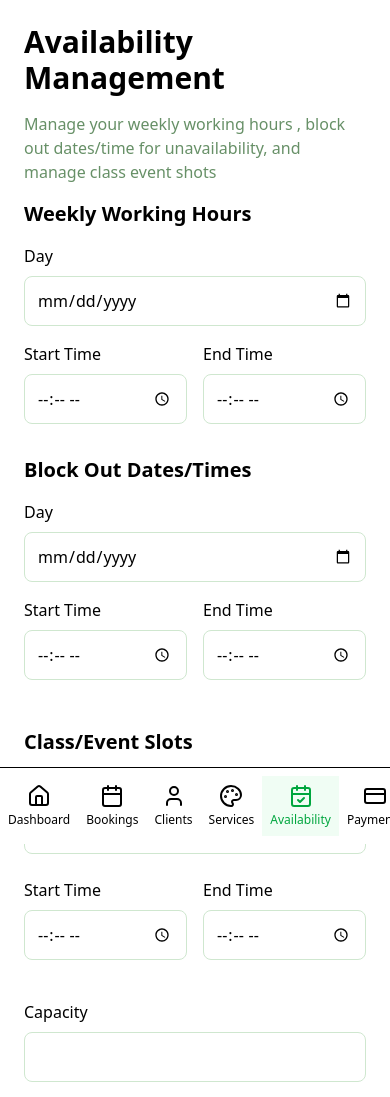
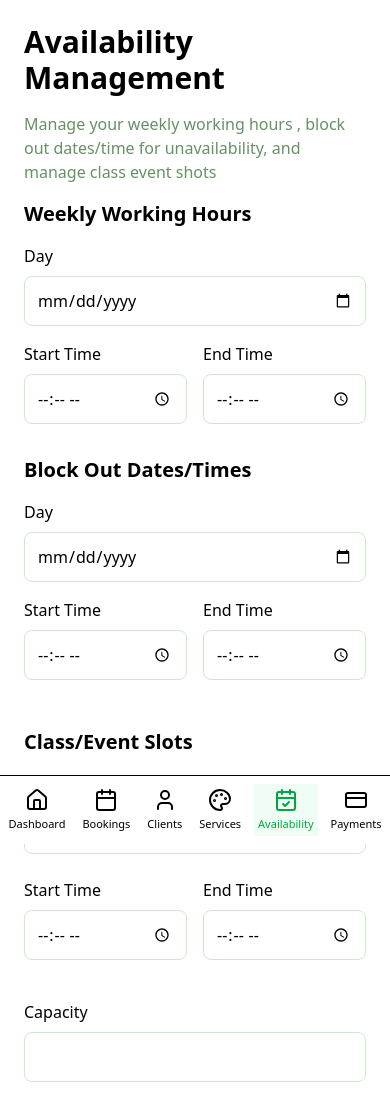
Before and after one commit to Umweltdev/makeup-arist-platform, a React (Vite) app: page /admin/availability in a window 390 px wide. Shown: the top 1097 px of the page. Built offline with nearby package versions, Linux system fonts and the light colour scheme.

Commit message:
fix mobile responsiveness issues

```diff
--- a/src/components/Layout/index.tsx
+++ b/src/components/Layout/index.tsx
@@ -17,10 +17,10 @@ const Layout=({children}:{children: React.ReactNode})=>{
           <div className="flex justify-around py-2">
             {navLinks.map((nav, index)=>(
 
-                     <NavLink to={nav.href} key={index} className={({ isActive }) => `${isActive ?"bg-green-50 text-green-600":"hover:bg-gray-50"} flex flex-col items-center p-2 transition-colors  `}>
+                     <NavLink to={nav.href} key={index} className={({ isActive }) => `${isActive ?"bg-green-50 text-green-600":"hover:bg-gray-50"} flex flex-col items-center p-1 sm:p-2 transition-colors  `}>
                       {nav.icon}
 
-                <span className="text-xs">{nav.name}</span>
+                <span className="text-[11px]">{nav.name}</span>
                 </NavLink>
 
             ))}
--- a/src/components/Modals/BookingModal/index.tsx
+++ b/src/components/Modals/BookingModal/index.tsx
@@ -188,9 +188,9 @@ const [selected, setSelected] = useState<Date>();
       selected={selected}
       classNames={{
         today: `border-amber-500`, // Add a border to today's date
-        day:`${defaultClassNames.day} p-4 hover:bg-gray-100`,
+        day:`${defaultClassNames.day} sm:p-4 hover:bg-gray-100`,
         selected: `bg-green-500 border-amber-500 rounded-full text-white hover:bg-green-500`, // Highlight the selected day
-        root: `${defaultClassNames.root} p-10 w-full`, // Add a shadow to the root element
+        root: `${defaultClassNames.root} sm:p-10 w-full`, // Add a shadow to the root element
         chevron: `  fill-[green]`, // Change the color of the chevron
       }}
       className='w-full'
@@ -312,7 +312,7 @@ const [selected, setSelected] = useState<Date>();
 
         case 4:
           return (
-            <div>
+            <div className='mt-4'>
               <h2 className="text-2xl font-bold mb-8 text-center">Summary & Checkout</h2>
 
               <div className="bg-gray-50 rounded-lg p-6 mb-6">
--- a/src/components/Modals/index.tsx
+++ b/src/components/Modals/index.tsx
@@ -2,7 +2,7 @@ import { X} from 'lucide-react';
 
 const Modal = ({children, onClose}:{ children:React.ReactNode, onClose:()=>void }) => {
     return(
-        <div className="fixed inset-0 bg-[#000005] bg-opacity-80 backdrop-opacity-90  flex items-center justify-center p-4 z-50">
+        <div className="fixed inset-0 bg-black/50  bg-opacity-20 backdrop-blur-sm  flex items-center justify-center p-4 z-50">
       <div className="bg-white rounded-2xl max-w-2xl w-full max-h-[90vh] overflow-y-auto relative">
         <button
           onClick={onClose}
--- a/src/pages/admin/Availability/index.tsx
+++ b/src/pages/admin/Availability/index.tsx
@@ -36,10 +36,10 @@ const Availability=()=>{
                     <input type="time" name="endTime" className="border rounded-lg border-[#cfe7cf]  p-3" />
                 </div>
                 </div>
-                <p className="font-semibold text-xl my-4">Class/Event Slots</p>
+                <p className="font-semibold text-xl my-4 max-w-xl">Class/Event Slots</p>
                 <div className="flex flex-col mb-6">
                     <label className="mb-2">Event Name</label>
-                    <input type="date" name="day" className="border rounded-lg border-[#cfe7cf]  p-3 max-w-xl" />
+                    <input type="date" name="day" className="border rounded-lg border-[#cfe7cf]  p-3 " />
                 </div>
                 <div className="flex mt-4 max-w-xl gap-4 mb-6">
                     <div className="flex flex-col w-[50%]">
--- a/src/pages/admin/Bookings/index.tsx
+++ b/src/pages/admin/Bookings/index.tsx
@@ -55,9 +55,9 @@ const Bookings=()=>{
       selected={selected}
        classNames={{
         today: `border-amber-500`, // Add a border to today's date
-        day:`${defaultClassNames.day} p-4 hover:bg-gray-100`,
+        day:`${defaultClassNames.day} sm:p-4 hover:bg-gray-100`,
         selected: `bg-green-500 border-amber-500 rounded-full text-white hover:bg-green-500`, // Highlight the selected day
-        root: `${defaultClassNames.root} p-10 w-full`, // Add a shadow to the root element
+        root: `${defaultClassNames.root} sm:p-10 w-full`, // Add a shadow to the root element
         chevron: `  fill-[green]`, // Change the color of the chevron
       }}
       onSelect={setSelected}
```
